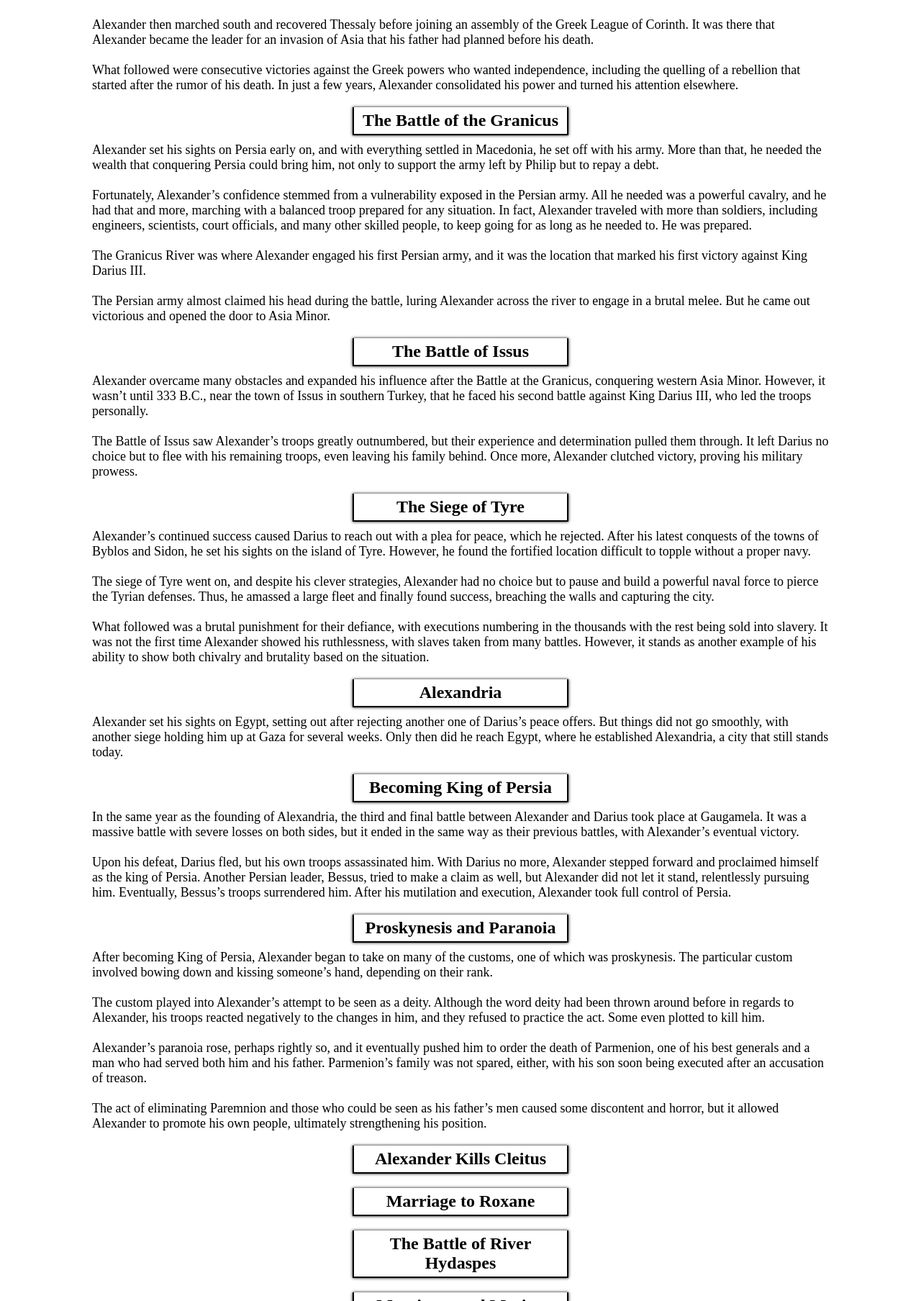
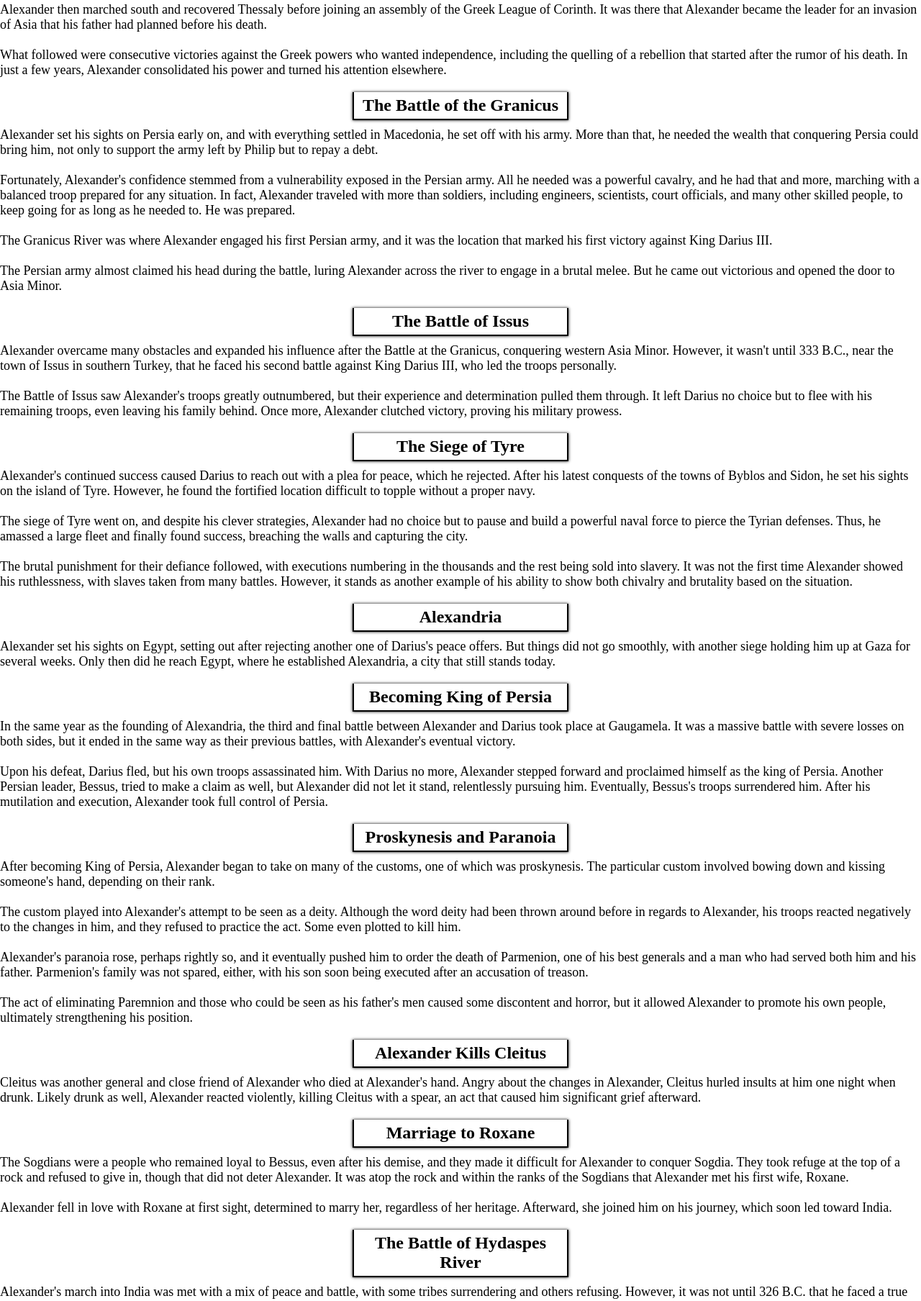
Before and after one commit to SpencerHulse/alexander-tg-tribute, a plain HTML site: page index.html in a window 1280 px wide. Shown: the part 1616-3424 px from the top of the page at 72% size. Drawn offline with Linux system fonts and the light colour scheme.

Commit message:
finished major events content

```diff
--- a/index.html
+++ b/index.html
@@ -29,26 +29,27 @@
       <li>330 B.C. - The assassination of Parmenion, and the execution of Philotas</li>
       <li>328 B.C. - Kills Cleitus</li>
       <li>327 B.C. - Gets married to Roxane and begins his trek to India</li>
-      <li>326 B.C. - Achieves victory at the Battle of River Hydaspes</li>
+      <li>326 B.C. - Achieves victory at the Battle of Hydaspes River</li>
       <li>324 B.C. - Mutiny at Opis and the death of Hephaestion</li>
       <li>323 B.C. - Dies at Babylon</li>
     </ul>
+  </section>
 
-    <div class="events">
+  <section class="events">
     <div class="major-event">
       <h3>Early Life</h3>
       <p>Alexander III, son of King Philip II and Queen Olympias, was born in Pella, the capital of Macedonia, in 356 B.C.</p>
       <br />
       <p>As early as 12, Alexander stood out due to his courage by taming Bucephalus, an impressive stallion known for his aggressive temperament. The horse went on to be his companion in battle for most of his life.</p>
       <br />
-        <p>He began to study under Aristotle a year later, where he gained an interest in subjects that included literature, science, and medicine. However, he later proved that he did not take on all of his teacher’s beliefs, especially how he treated non-Greeks throughout his life.</p>
+      <p>He began to study under Aristotle a year later, where he gained an interest in subjects that included literature, science, and medicine. However, he later proved that he did not take on all of his teacher's beliefs, especially how he treated non-Greeks throughout his life.</p>
     </div>
 
     <div class="major-event">
       <h3>The Battle of Chaeronea</h3>
-        <p>At the age of 16, Philip went off to battle, leaving Alexander in charge of Macedonia. Two years later, in 338, he finds a chance to prove himself at the Battle of Chaeronea, where he commands the army’s left wing to defeat the Sacred Band of Thebes, a military unit made up of male lovers and rumored to be unbeatable.</p>
+      <p>At the age of 16, Philip went off to battle, leaving Alexander in charge of Macedonia. Two years later, in 338, he finds a chance to prove himself at the Battle of Chaeronea, where he commands the army's left wing to defeat the Sacred Band of Thebes, a military unit made up of male lovers and rumored to be unbeatable.</p>
       <br />
-        <p>However, a year after the battle, Philip divorced Olympias, and after a heated argument, Alexander and his mother fled to Epirus. Although they later reconciled, Alexander’s position as the heir of Macedonia weakened considerably.</p>
+      <p>However, a year after the battle, Philip divorced Olympias, and after a heated argument, Alexander and his mother fled to Epirus. Although they later reconciled, Alexander's position as the heir of Macedonia weakened considerably.</p>
     </div>
 
     <div class="major-event">
@@ -66,7 +67,7 @@
       <h3>The Battle of the Granicus</h3>
       <p>Alexander set his sights on Persia early on, and with everything settled in Macedonia, he set off with his army. More than that, he needed the wealth that conquering Persia could bring him, not only to support the army left by Philip but to repay a debt.</p>
       <br />
-        <p>Fortunately, Alexander’s confidence stemmed from a vulnerability exposed in the Persian army. All he needed was a powerful cavalry, and he had that and more, marching with a balanced troop prepared for any situation. In fact, Alexander traveled with more than soldiers, including engineers, scientists, court officials, and many other skilled people, to keep going for as long as he needed to. He was prepared.</p>
+      <p>Fortunately, Alexander's confidence stemmed from a vulnerability exposed in the Persian army. All he needed was a powerful cavalry, and he had that and more, marching with a balanced troop prepared for any situation. In fact, Alexander traveled with more than soldiers, including engineers, scientists, court officials, and many other skilled people, to keep going for as long as he needed to. He was prepared.</p>
       <br />
       <p>The Granicus River was where Alexander engaged his first Persian army, and it was the location that marked his first victory against King Darius III.</p>
       <br />
@@ -75,63 +76,80 @@
 
     <div class="major-event">
       <h3>The Battle of Issus</h3>
-        <p>Alexander overcame many obstacles and expanded his influence after the Battle at the Granicus, conquering western Asia Minor. However, it wasn’t until 333 B.C., near the town of Issus in southern Turkey, that he faced his second battle against King Darius III, who led the troops personally.</p>
+      <p>Alexander overcame many obstacles and expanded his influence after the Battle at the Granicus, conquering western Asia Minor. However, it wasn't until 333 B.C., near the town of Issus in southern Turkey, that he faced his second battle against King Darius III, who led the troops personally.</p>
       <br />
-        <p>The Battle of Issus saw Alexander’s troops greatly outnumbered, but their experience and determination pulled them through. It left Darius no choice but to flee with his remaining troops, even leaving his family behind. Once more, Alexander clutched victory, proving his military prowess.</p>
+      <p>The Battle of Issus saw Alexander's troops greatly outnumbered, but their experience and determination pulled them through. It left Darius no choice but to flee with his remaining troops, even leaving his family behind. Once more, Alexander clutched victory, proving his military prowess.</p>
     </div>
 
     <div class="major-event">
       <h3>The Siege of Tyre</h3>
-        <p>Alexander’s continued success caused Darius to reach out with a plea for peace, which he rejected. After his latest conquests of the towns of Byblos and Sidon, he set his sights on the island of Tyre. However, he found the fortified location difficult to topple without a proper navy.</p>
+      <p>Alexander's continued success caused Darius to reach out with a plea for peace, which he rejected. After his latest conquests of the towns of Byblos and Sidon, he set his sights on the island of Tyre. However, he found the fortified location difficult to topple without a proper navy.</p>
       <br />
       <p>The siege of Tyre went on, and despite his clever strategies, Alexander had no choice but to pause and build a powerful naval force to pierce the Tyrian defenses. Thus, he amassed a large fleet and finally found success, breaching the walls and capturing the city.</p>
       <br />
-        <p>What followed was a brutal punishment for their defiance, with executions numbering in the thousands with the rest being sold into slavery. It was not the first time Alexander showed his ruthlessness, with slaves taken from many battles. However, it stands as another example of his ability to show both chivalry and brutality based on the situation.</p>
+      <p>The brutal punishment for their defiance followed, with executions numbering in the thousands and the rest being sold into slavery. It was not the first time Alexander showed his ruthlessness, with slaves taken from many battles. However, it stands as another example of his ability to show both chivalry and brutality based on the situation.</p>
     </div>
 
     <div class="major-event">
       <h3>Alexandria</h3>
-        <p>Alexander set his sights on Egypt, setting out after rejecting another one of Darius’s peace offers. But things did not go smoothly, with another siege holding him up at Gaza for several weeks. Only then did he reach Egypt, where he established Alexandria, a city that still stands today.</p>
+      <p>Alexander set his sights on Egypt, setting out after rejecting another one of Darius's peace offers. But things did not go smoothly, with another siege holding him up at Gaza for several weeks. Only then did he reach Egypt, where he established Alexandria, a city that still stands today.</p>
     </div>
 
     <div class="major-event">
       <h3>Becoming King of Persia</h3>
-        <p>In the same year as the founding of Alexandria, the third and final battle between Alexander and Darius took place at Gaugamela. It was a massive battle with severe losses on both sides, but it ended in the same way as their previous battles, with Alexander’s eventual victory.</p>
+      <p>In the same year as the founding of Alexandria, the third and final battle between Alexander and Darius took place at Gaugamela. It was a massive battle with severe losses on both sides, but it ended in the same way as their previous battles, with Alexander's eventual victory.</p>
       <br />
-        <p>Upon his defeat, Darius fled, but his own troops assassinated him. With Darius no more, Alexander stepped forward and proclaimed himself as the king of Persia. Another Persian leader, Bessus, tried to make a claim as well, but Alexander did not let it stand, relentlessly pursuing him. Eventually, Bessus’s troops surrendered him. After his mutilation and execution, Alexander took full control of Persia.</p>
+      <p>Upon his defeat, Darius fled, but his own troops assassinated him. With Darius no more, Alexander stepped forward and proclaimed himself as the king of Persia. Another Persian leader, Bessus, tried to make a claim as well, but Alexander did not let it stand, relentlessly pursuing him. Eventually, Bessus's troops surrendered him. After his mutilation and execution, Alexander took full control of Persia.</p>
     </div>
 
     <div class="major-event">
       <h3>Proskynesis and Paranoia</h3>
-        <p>After becoming King of Persia, Alexander began to take on many of the customs, one of which was proskynesis. The particular custom involved bowing down and kissing someone’s hand, depending on their rank.</p>
+      <p>After becoming King of Persia, Alexander began to take on many of the customs, one of which was proskynesis. The particular custom involved bowing down and kissing someone's hand, depending on their rank.</p>
       <br />
-        <p>The custom played into Alexander’s attempt to be seen as a deity. Although the word deity had been thrown around before in regards to Alexander, his troops reacted negatively to the changes in him, and they refused to practice the act. Some even plotted to kill him.</p>
+      <p>The custom played into Alexander's attempt to be seen as a deity. Although the word deity had been thrown around before in regards to Alexander, his troops reacted negatively to the changes in him, and they refused to practice the act. Some even plotted to kill him.</p>
       <br />
-        <p>Alexander’s paranoia rose, perhaps rightly so, and it eventually pushed him to order the death of Parmenion, one of his best generals and a man who had served both him and his father. Parmenion’s family was not spared, either, with his son soon being executed after an accusation of treason.</p>
+      <p>Alexander's paranoia rose, perhaps rightly so, and it eventually pushed him to order the death of Parmenion, one of his best generals and a man who had served both him and his father. Parmenion's family was not spared, either, with his son soon being executed after an accusation of treason.</p>
       <br />
-        <p>The act of eliminating Paremnion and those who could be seen as his father’s men caused some discontent and horror, but it allowed Alexander to promote his own people, ultimately strengthening his position.</p>
+      <p>The act of eliminating Paremnion and those who could be seen as his father's men caused some discontent and horror, but it allowed Alexander to promote his own people, ultimately strengthening his position.</p>
     </div>
 
     <div class="major-event">
       <h3>Alexander Kills Cleitus</h3>
-
+      <p>Cleitus was another general and close friend of Alexander who died at Alexander's hand. Angry about the changes in Alexander, Cleitus hurled insults at him one night when drunk. Likely drunk as well, Alexander reacted violently, killing Cleitus with a spear, an act that caused him significant grief afterward.</p>
     </div>
 
     <div class="major-event">
       <h3>Marriage to Roxane</h3>
+      <p>The Sogdians were a people who remained loyal to Bessus, even after his demise, and they made it difficult for Alexander to conquer Sogdia. They took refuge at the top of a rock and refused to give in, though that did not deter Alexander. It was atop the rock and within the ranks of the Sogdians that Alexander met his first wife, Roxane.</p>
+      <br />
+      <p>Alexander fell in love with Roxane at first sight, determined to marry her, regardless of her heritage. Afterward, she joined him on his journey, which soon led toward India.</p>
     </div>
 
     <div class="major-event">
-        <h3>The Battle of River Hydaspes</h3>
+      <h3>The Battle of Hydaspes River</h3>
+      <p>Alexander's march into India was met with a mix of peace and battle, with some tribes surrendering and others refusing. However, it was not until 326 B.C. that he faced a true threat. The difficult battle came at the Hydaspes River against King Porus of Paurava.</p>
+      <br />
+      <p>The difference in experience between the troops stood out, giving Alexander's army the clear advantage. But the gap was closed by the presence of elephants, which were something the army had never faced before. Alexander still came out victorious, but the battle ended up being far more devastating than expected.</p>
+      <br />
+      <p>Another notable event to occur after the battle was the death of Alexander's horse, Bucephalus, who had accompanied Alexander since his youth. The cause of his death is unknown, but Alexander named a city after him in his memory.</p>
+      <br />
+      <p>After the victory against King Porus, Alexander's attention turned to the rest of India, with his desire to conquer still strong. His troops disagreed, though, convincing him to return to Persia.</p>
     </div>
 
     <div class="major-event">
       <h3>Marriages and Mutiny</h3>
+      <p>Upon arriving at the city of Susa in Persia in 324 B.C., Alexander made the decision to unite the people of Persia and Macedonia through marriage. He did this by ordering many of his officers to marry Persian princesses. He even took several wives for himself during the mass wedding.</p>
+      <br />
+      <p>In response to Alexander's forced attempt at changing their culture, a mutiny occurred. However, Alexander responded by replacing Macedonian officers and troops with Persians. His strong response caused them to back down, and he eventually returned their titles and held a banquet to reconcile.</p>
+      <br />
+      <p>Later that year, Alexander lost his closest friend, Hephaestion, who some believe was his male lover. After his death, Alexander's sorrow led to extravagant mourning, which included a royal funeral.</p>
     </div>
 
     <div class="major-event">
       <h3>The Death of Alexander the Great</h3>
-      </div>
+      <p>By 323 B.C., Alexander had a massive empire under his rule, but he was not satisfied. He already started planning the next step in his plan to conquer the world, with his mind set toward Arabia. But those plans were not to be.</p>
+      <br />
+      <p>In June of 323 B.C., Alexander the Great died at the age of 32. The cause of his death is ultimately unknown, but with no successor in sight, his death left a power vacuum that resulted in a bloody battle for control that ended with the crumbling of the empire he created.</p>
     </div>
   </section>
   <!-- footer? -->
```
Lines whose indentation alone changed are shown as unchanged.
